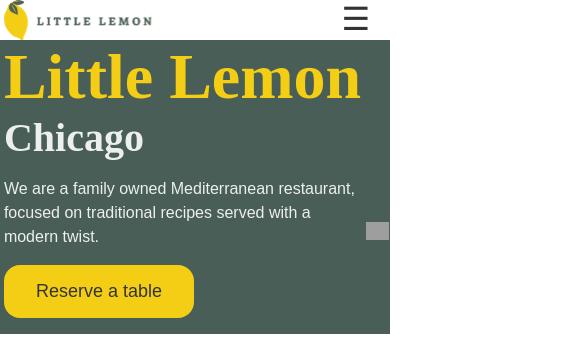
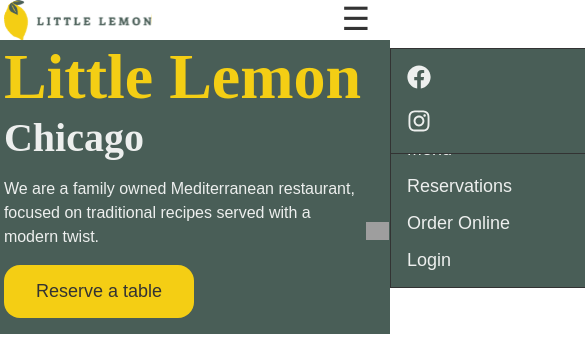
Before and after one commit to mw-5/little-lemon, a React (Create React App) app: page / in a window 390 px wide. Shown: the top 338 px of the page, 585 px wide, since content can reach past the window. Built offline with nearby package versions, Linux system fonts and the light colour scheme; grey boxes are pictures that could not be loaded.

Commit message:
feat: Animate hamburger menu

```diff
--- a/src/components/Nav/Nav.css
+++ b/src/components/Nav/Nav.css
@@ -40,15 +40,16 @@
     }
 
     .nav-header {
-        display: none;
+        display: flex;
         flex-direction: column;
         background-color: var(--primary-color-1);
         border: var(--secondary-color-4) 1px solid;
         position: absolute;
         top: 2rem;
-        right: 0;
+        right: -200px;
         width: 200px;
         padding: 1rem;
+        transition: right 0.3s;
 
         a {
             color: var(--secondary-color-3);
@@ -56,6 +57,6 @@
     }
 
     .nav-header.open {
-        display: flex;
+        right: 0;
     }
 }
```
